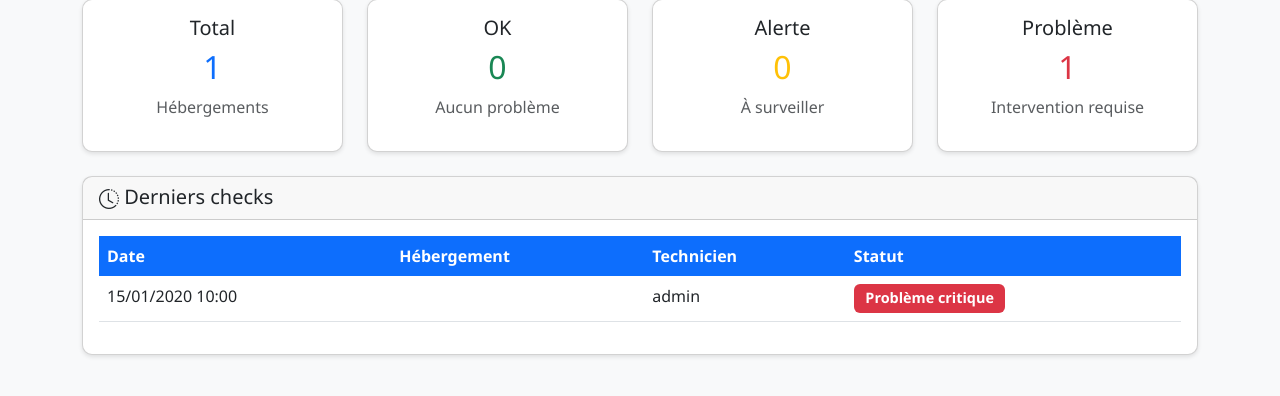
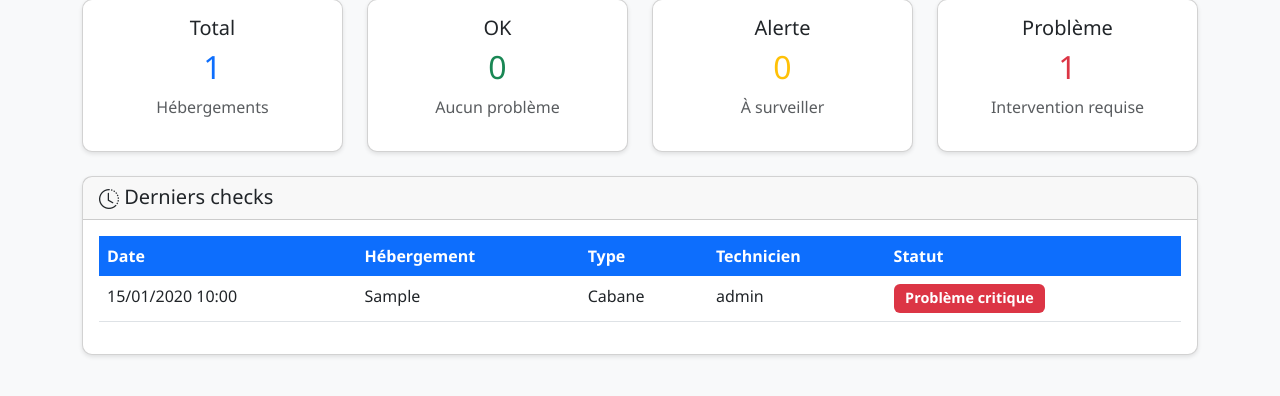
Before and after one commit to Collection-Rivage/le-phare-check, a Flask app: page /dashboard in a window 1280 px wide. Shown: the part 205-601 px from the top of the page. Run offline with Flask 3, Linux system fonts and the light colour scheme; a user stored in the database is signed in; data comes from the database, SQL or seed files in the repository; tables that the repository leaves empty hold one stand-in row (values such as "Sample post").

Commit message:
Update dashboard.html

```diff
--- a/templates/dashboard.html
+++ b/templates/dashboard.html
@@ -61,6 +61,7 @@
                     <tr>
                         <th>Date</th>
                         <th>Hébergement</th>
+                        <th>Type</th>
                         <th>Technicien</th>
                         <th>Statut</th>
                     </tr>
@@ -69,13 +70,14 @@
                     {% for check in derniers_checks %}
                     <tr>
                         <td>{{ check.created_at.strftime('%d/%m/%Y %H:%M') }}</td>
-                        <td>{{ check.hebergement.nom }}</td>
+                        <td>{{ check.hebergement.emplacement }}</td>
+                        <td>{{ check.hebergement.type_hebergement.nom }}</td>
                         <td>{{ check.technicien.username }}</td>
                         <td>
                             {% if check.probleme_critique %}
                             <span class="badge bg-danger">Problème critique</span>
-                           {% elif not (check.electricite and check.plomberie and check.chauffage and check.proprete and check.equipements) %}
-<span class="badge bg-warning">Alerte</span>
+                            {% elif not (check.electricite and check.plomberie and check.chauffage and check.proprete and check.equipements) %}
+                            <span class="badge bg-warning">Alerte</span>
                             {% else %}
                             <span class="badge bg-success">OK</span>
                             {% endif %}
```
